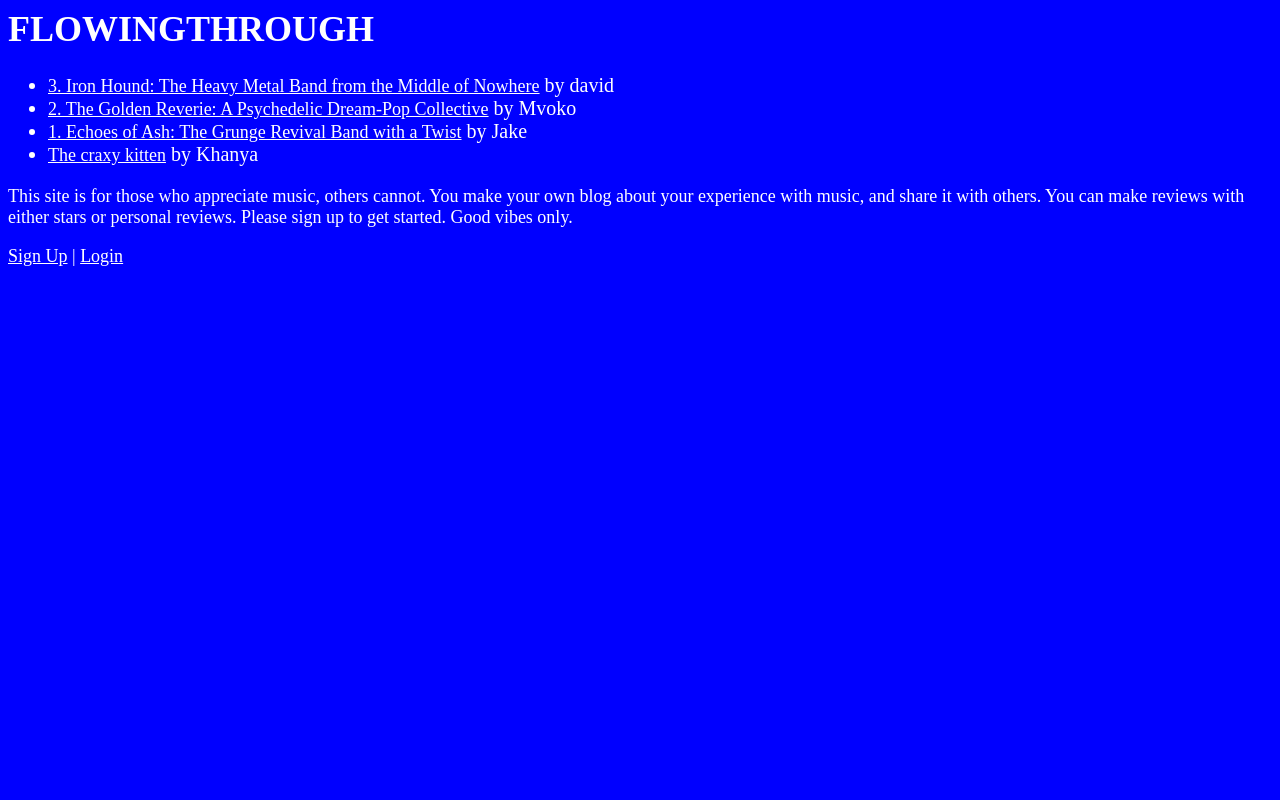
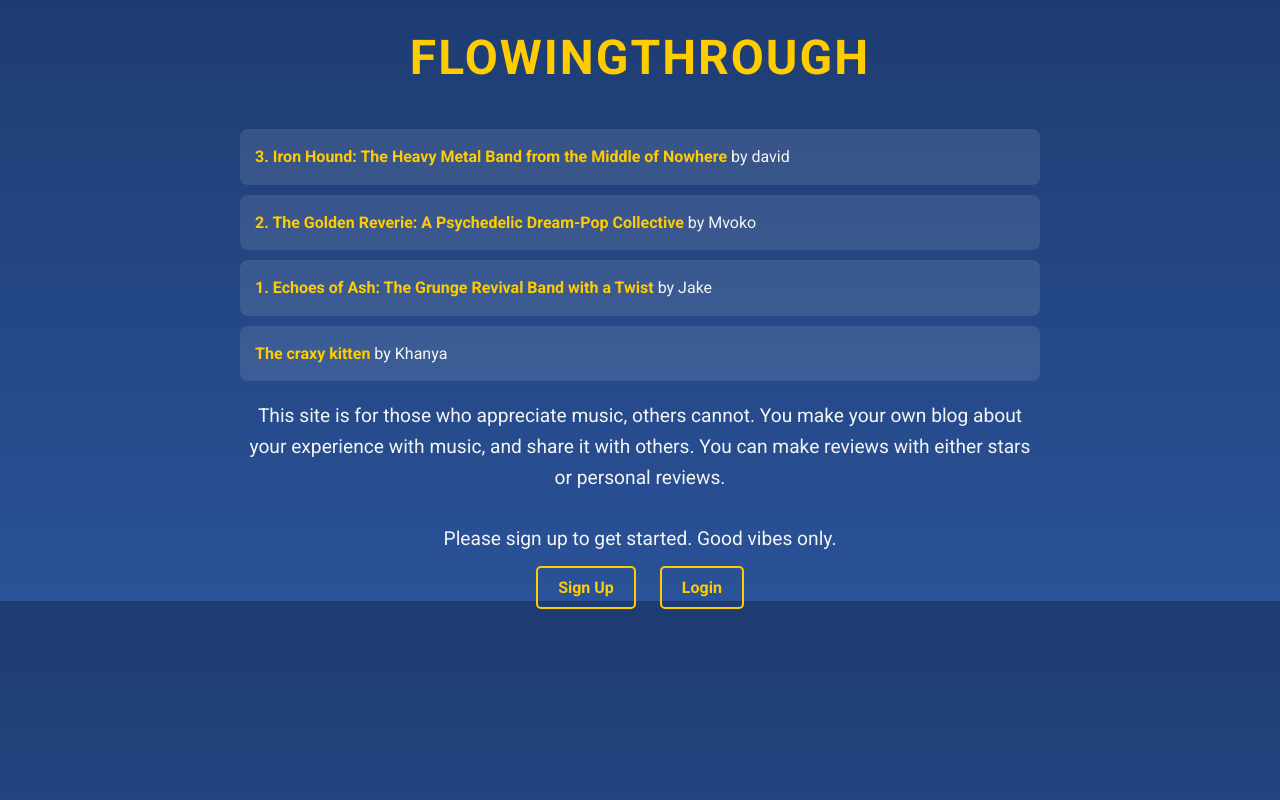
Before and after one commit to Hotdog39duty/mysite, a Django app: page / in a window 1280 px wide. Run offline with Django 5.2, Linux system fonts and the light colour scheme; data comes from the database, SQL or seed files in the repository.

Commit message:
made changes

```diff
--- a/blog/templates/post_list.html
+++ b/blog/templates/post_list.html
@@ -1,52 +1,120 @@
+<!DOCTYPE html>
 <html lang="en">
 <head>
     <meta charset="UTF-8">
-    <title>Blog</title>
+    <meta name="viewport" content="width=device-width, initial-scale=1.0">
+    <title>Blog - FlowingThrough</title>
+    <link href="https://fonts.googleapis.com/css2?family=Roboto:wght@400;700&display=swap" rel="stylesheet">
     <style>
-        /* Style for the body */
+        /* General reset and body styling */
         body {
-            background-color: blue;
-            font-size: 18px;
-            color: white;
+            margin: 0;
+            font-family: 'Roboto', sans-serif;
+            background: linear-gradient(to bottom, #1e3c72, #2a5298);
+            color: #f4f4f4;
+            line-height: 1.6;
+            padding: 0 20px;
         }
-        /* Style for the main heading */
+
+        /* Header styling */
         h1 {
-            font-size: 36px;
+            text-align: center;
+            font-size: 3rem;
+            margin-top: 20px;
+            text-transform: uppercase;
+            letter-spacing: 2px;
+            color: #ffcc00;
         }
-        /* Style for the list group */
+
+        /* Blog post list styling */
         .list-group {
-            font-size: 20px;
+            list-style: none;
+            padding: 0;
+            margin: 20px auto;
+            max-width: 800px;
         }
-        /* Style for paragraphs */
+
+        .list-group li {
+            background: rgba(255, 255, 255, 0.1);
+            margin: 10px 0;
+            padding: 15px;
+            border-radius: 8px;
+            transition: transform 0.2s, background 0.2s;
+        }
+
+        .list-group li:hover {
+            transform: scale(1.02);
+            background: rgba(255, 255, 255, 0.2);
+        }
+
+        .list-group a {
+            text-decoration: none;
+            color: #ffcc00;
+            font-weight: bold;
+        }
+
+        .list-group a:hover {
+            text-decoration: underline;
+        }
+
+        /* Paragraph styling */
         p {
-            font-size: 18px;
+            max-width: 800px;
+            margin: 20px auto;
+            text-align: center;
+            font-size: 1.2rem;
         }
-        /* Style for links */
-        a {
-            font-size: 18px;
-            color: white;
+
+        /* Links for sign up and login */
+        .auth-links {
+            text-align: center;
+            margin-top: 20px;
+        }
+
+        .auth-links a {
+            text-decoration: none;
+            color: #ffcc00;
+            font-weight: bold;
+            margin: 0 10px;
+            padding: 10px 20px;
+            border: 2px solid #ffcc00;
+            border-radius: 5px;
+            transition: background 0.3s, color 0.3s;
+        }
+
+        .auth-links a:hover {
+            background: #ffcc00;
+            color: #1e3c72;
         }
     </style>
 </head>
 <body>
     <!-- Main heading of the blog -->
-    <h1>FLOWINGTHROUGH</h1>
+    <h1>FlowingThrough</h1>
+
     <!-- List of blog posts -->
     <ul class="list-group">
         {% for post in posts %}
-            <!-- Each blog post item -->
-            <li class="list-group"><a href="{% url 'blog:post_detail' post.id %}">{{ post.title }}</a> by {{ post.author }}</li>
+            <li class="list-group">
+                <a href="{% url 'blog:post_detail' post.id %}">{{ post.title }}</a>
+                <span>by {{ post.author }}</span>
+            </li>
         {% endfor %}
     </ul>
+
     <!-- Description of the site -->
-    <p>This site is for those who appreciate music, others cannot. You make your
+    <p>
+        This site is for those who appreciate music, others cannot. You make your
         own blog about your experience with music, and share it with others.
         You can make reviews with either stars or personal reviews.
+        <br><br>
+        Please sign up to get started. Good vibes only.
+    </p>
 
-        Please sign up to get started.
-        Good vibes only.
-    </p>
     <!-- Links for sign up and login -->
-    <a href="{% url 'blog:signup' %}">Sign Up</a> | <a href="{% url 'blog:login' %}">Login</a>
+    <div class="auth-links">
+        <a href="{% url 'blog:signup' %}">Sign Up</a>
+        <a href="{% url 'blog:login' %}">Login</a>
+    </div>
 </body>
-</html>
+</html></li>
```
Also changed, not shown: blog/templates/base.html (+40 -2 lines), blog/templates/post_detail.html (+40 -12 lines).
